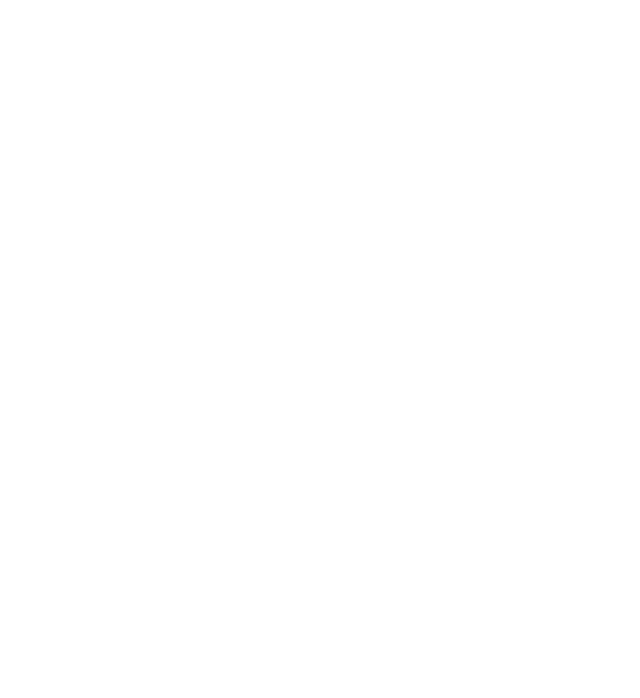
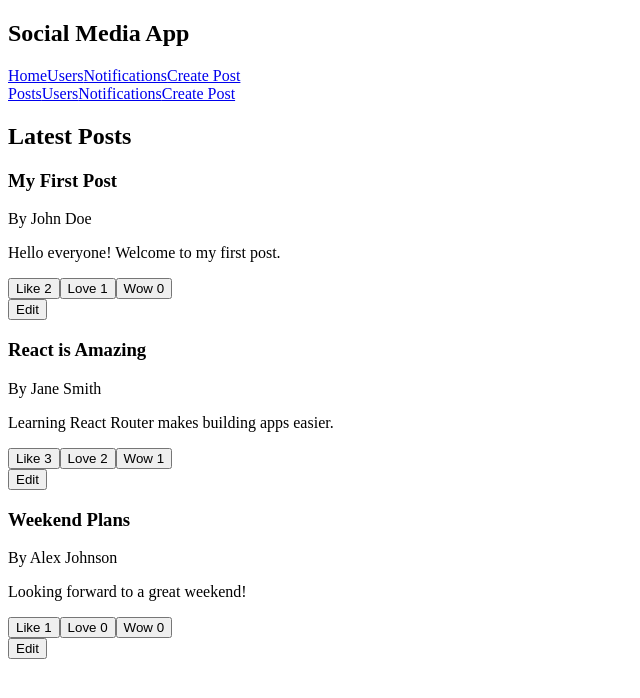
Before and after one commit to acciojob/social-media-VishaliSubramanium, a React app: page / in a window 1280 px wide. Shown: the top 698 px of the page, without its empty margins (0-640 px from the left). Built offline with nearby package versions, Linux system fonts and the light colour scheme.

Commit message:
Refactor App component to include routing and state

```diff
--- a/src/components/App.js
+++ b/src/components/App.js
@@ -1,13 +1,456 @@
+import React, { useState } from "react";
+import { BrowserRouter, Routes, Route, Link, useNavigate, useParams } from "react-router-dom";
+import "./../styles/App.css";
 
-import React from "react";
-import './../styles/App.css';
+const initialUsers = [
+  { id: 1, name: "John Doe" },
+  { id: 2, name: "Jane Smith" },
+  { id: 3, name: "Alex Johnson" },
+  { id: 4, name: "Emily Brown" }
+];
+
+const initialPosts = [
+  {
+    id: 1,
+    userId: 1,
+    title: "My First Post",
+    content: "Hello everyone! Welcome to my first post.",
+    reactions: {
+      like: 2,
+      love: 1,
+      wow: 0
+    }
+  },
+  {
+    id: 2,
+    userId: 2,
+    title: "React is Amazing",
+    content: "Learning React Router makes building apps easier.",
+    reactions: {
+      like: 3,
+      love: 2,
+      wow: 1
+    }
+  },
+  {
+    id: 3,
+    userId: 3,
+    title: "Weekend Plans",
+    content: "Looking forward to a great weekend!",
+    reactions: {
+      like: 1,
+      love: 0,
+      wow: 0
+    }
+  }
+];
+
+function Layout() {
+  const [users] = useState(initialUsers);
+  const [posts, setPosts] = useState(initialPosts);
+  const [notifications, setNotifications] = useState([]);
+
+  const addPost = (post) => {
+    setPosts((currentPosts) => [
+      ...currentPosts,
+      {
+        ...post,
+        id: Date.now(),
+        reactions: {
+          like: 0,
+          love: 0,
+          wow: 0
+        }
+      }
+    ]);
+  };
+
+  const updatePost = (updatedPost) => {
+    setPosts((currentPosts) =>
+      currentPosts.map((post) =>
+        post.id === updatedPost.id ? updatedPost : post
+      )
+    );
+  };
+
+  const addReaction = (postId, reaction) => {
+    setPosts((currentPosts) =>
+      currentPosts.map((post) =>
+        post.id === postId
+          ? {
+              ...post,
+              reactions: {
+                ...post.reactions,
+                [reaction]: post.reactions[reaction] + 1
+              }
+            }
+          : post
+      )
+    );
+  };
+
+  const refreshNotifications = () => {
+    setNotifications([
+      "John Doe created a new post.",
+      "Jane Smith reacted to a post.",
+      "Alex Johnson edited a post.",
+      "You have new activity on your posts."
+    ]);
+  };
+
+  return (
+    <div>
+      <nav className="navbar">
+        <h1>Social Media App</h1>
+
+        <div className="nav-links">
+          <Link to="/">Home</Link>
+          <Link to="/users">Users</Link>
+          <Link to="/notifications">Notifications</Link>
+          <Link to="/create">Create Post</Link>
+        </div>
+      </nav>
+
+      <Routes>
+        <Route
+          path="/"
+          element={
+            <Home
+              posts={posts}
+              users={users}
+              addReaction={addReaction}
+            />
+          }
+        />
+
+        <Route
+          path="/users"
+          element={<Users users={users} />}
+        />
+
+        <Route
+          path="/users/:userId"
+          element={
+            <UserPosts
+              users={users}
+              posts={posts}
+              addReaction={addReaction}
+            />
+          }
+        />
+
+        <Route
+          path="/notifications"
+          element={
+            <Notifications
+              notifications={notifications}
+              refreshNotifications={refreshNotifications}
+            />
+          }
+        />
+
+        <Route
+          path="/create"
+          element={
+            <CreatePost
+              users={users}
+              addPost={addPost}
+            />
+          }
+        />
+
+        <Route
+          path="/edit/:postId"
+          element={
+            <EditPost
+              posts={posts}
+              updatePost={updatePost}
+              users={users}
+            />
+          }
+        />
+      </Routes>
+    </div>
+  );
+}
+
+function Home({ posts, users, addReaction }) {
+  return (
+    <main className="page">
+      <div className="tabs">
+        <Link to="/">Posts</Link>
+        <Link to="/users">Users</Link>
+        <Link to="/notifications">Notifications</Link>
+        <Link to="/create">Create Post</Link>
+      </div>
+
+      <h2>Latest Posts</h2>
+
+      <div className="posts-list">
+        {posts.map((post) => (
+          <Post
+            key={post.id}
+            post={post}
+            users={users}
+            addReaction={addReaction}
+          />
+        ))}
+      </div>
+    </main>
+  );
+}
+
+function Post({ post, users, addReaction }) {
+  const navigate = useNavigate();
+
+  const author = users.find((user) => user.id === post.userId);
+
+  return (
+    <article className="post">
+      <h3>{post.title}</h3>
+
+      <p className="author">
+        By {author ? author.name : "Unknown User"}
+      </p>
+
+      <p>{post.content}</p>
+
+      <div className="reactions">
+        <button onClick={() => addReaction(post.id, "like")}>
+          Like {post.reactions.like}
+        </button>
+
+        <button onClick={() => addReaction(post.id, "love")}>
+          Love {post.reactions.love}
+        </button>
+
+        <button onClick={() => addReaction(post.id, "wow")}>
+          Wow {post.reactions.wow}
+        </button>
+      </div>
+
+      <button
+        className="button"
+        onClick={() => navigate(`/edit/${post.id}`)}
+      >
+        Edit
+      </button>
+    </article>
+  );
+}
+
+function Users({ users }) {
+  return (
+    <main className="page">
+      <h2>Users</h2>
+
+      <div className="users-list">
+        {users.map((user) => (
+          <Link
+            key={user.id}
+            to={`/users/${user.id}`}
+            className="user-card"
+          >
+            {user.name}
+          </Link>
+        ))}
+      </div>
+    </main>
+  );
+}
+
+function UserPosts({ users, posts, addReaction }) {
+  const { userId } = useParams();
+
+  const user = users.find((item) => item.id === Number(userId));
+
+  const userPosts = posts.filter(
+    (post) => post.userId === Number(userId)
+  );
+
+  return (
+    <main className="page">
+      <h2>{user ? user.name : "User"}'s Posts</h2>
+
+      <div className="posts-list">
+        {userPosts.length > 0 ? (
+          userPosts.map((post) => (
+            <Post
+              key={post.id}
+              post={post}
+              users={users}
+              addReaction={addReaction}
+            />
+          ))
+        ) : (
+          <p>No posts available.</p>
+        )}
+      </div>
+    </main>
+  );
+}
+
+function Notifications({
+  notifications,
+  refreshNotifications
+}) {
+  return (
+    <main className="page">
+      <h2>Notifications</h2>
+
+      <button
+        className="button"
+        onClick={refreshNotifications}
+      >
+        Refresh Notifications
+      </button>
+
+      <div className="notifications">
+        {notifications.length === 0 ? (
+          <p>No notifications.</p>
+        ) : (
+          notifications.map((notification, index) => (
+            <div key={index} className="notification">
+              {notification}
+            </div>
+          ))
+        )}
+      </div>
+    </main>
+  );
+}
+
+function CreatePost({ users, addPost }) {
+  const navigate = useNavigate();
+
+  const [author, setAuthor] = useState("");
+  const [content, setContent] = useState("");
+
+  const handleSubmit = (event) => {
+    event.preventDefault();
+
+    if (!author || !content.trim()) {
+      return;
+    }
+
+    addPost({
+      userId: Number(author),
+      title: "New Post",
+      content: content.trim()
+    });
+
+    setAuthor("");
+    setContent("");
+
+    navigate("/");
+  };
+
+  return (
+    <main className="page">
+      <h2>Create Post</h2>
+
+      <form onSubmit={handleSubmit} className="post-form">
+        <label htmlFor="postAuthor">Select Author</label>
+
+        <select
+          id="postAuthor"
+          value={author}
+          onChange={(event) => setAuthor(event.target.value)}
+        >
+          <option value="">Select an author</option>
+
+          {users.map((user) => (
+            <option key={user.id} value={user.id}>
+              {user.name}
+            </option>
+          ))}
+        </select>
+
+        <label htmlFor="postContent">Post Content</label>
+
+        <textarea
+          id="postContent"
+          value={content}
+          onChange={(event) => setContent(event.target.value)}
+          placeholder="Write your post..."
+        />
+
+        <button type="submit" className="button">
+          Create Post
+        </button>
+      </form>
+    </main>
+  );
+}
+
+function EditPost({ posts, updatePost, users }) {
+  const { postId } = useParams();
+  const navigate = useNavigate();
+
+  const post = posts.find(
+    (item) => item.id === Number(postId)
+  );
+
+  const [title, setTitle] = useState(post ? post.title : "");
+  const [content, setContent] = useState(post ? post.content : "");
+
+  if (!post) {
+    return (
+      <main className="page">
+        <h2>Post not found</h2>
+      </main>
+    );
+  }
+
+  const handleSubmit = (event) => {
+    event.preventDefault();
+
+    updatePost({
+      ...post,
+      title,
+      content
+    });
+
+    navigate("/");
+  };
+
+  return (
+    <main className="page">
+      <h2>Edit Post</h2>
+
+      <form onSubmit={handleSubmit} className="post-form">
+        <label htmlFor="postTitle">Post Title</label>
+
+        <input
+          id="postTitle"
+          value={title}
+          onChange={(event) => setTitle(event.target.value)}
+        />
+
+        <label htmlFor="postContent">Post Content</label>
+
+        <textarea
+          id="postContent"
+          value={content}
+          onChange={(event) => setContent(event.target.value)}
+        />
+
+        <button type="submit" className="button">
+          Save Changes
+        </button>
+      </form>
+    </main>
+  );
+}
 
 const App = () => {
   return (
     <div>
-        {/* Do not remove the main div */}
+      <BrowserRouter>
+        <Layout />
+      </BrowserRouter>
     </div>
-  )
-}
+  );
+};
 
-export default App
+export default App;
```
